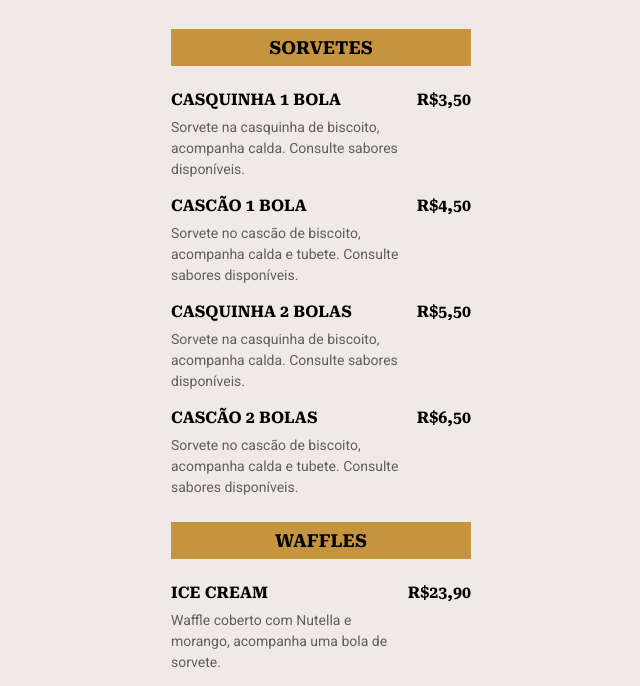
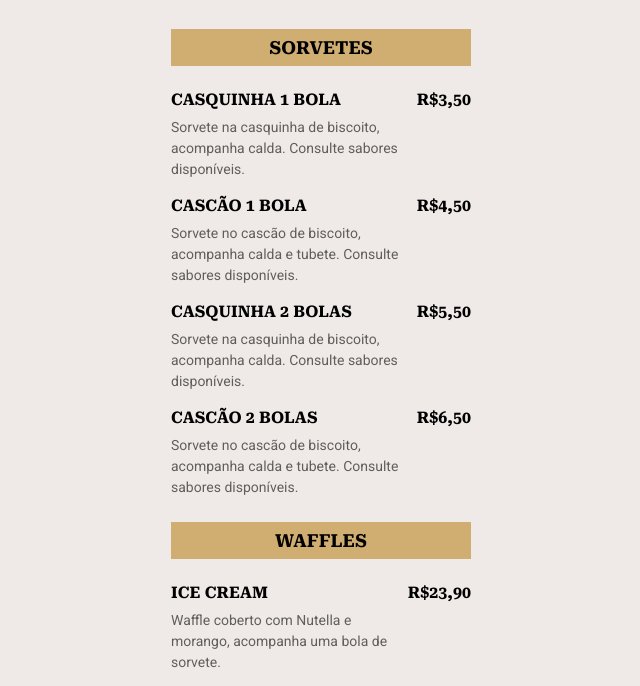
Before and after one commit to KarlaKeurin/Frevo_Sorveteria, a plain HTML site: page index.html in a window 1280 px wide. Shown: the part 88-774 px from the top of the page, without its empty margins (319-959 px from the left). Drawn offline with Linux system fonts and the light colour scheme.

Commit message:
cores atualizadas 2

```diff
--- a/style.css
+++ b/style.css
@@ -58,7 +58,7 @@ section {
 }
 
 section h2 {
-  background-color: #c4943f;
+  background-color: rgba(196, 148, 63, 0.7);
   padding: 8px 16px;
   text-align: center;
   margin-bottom: 24px;
```
